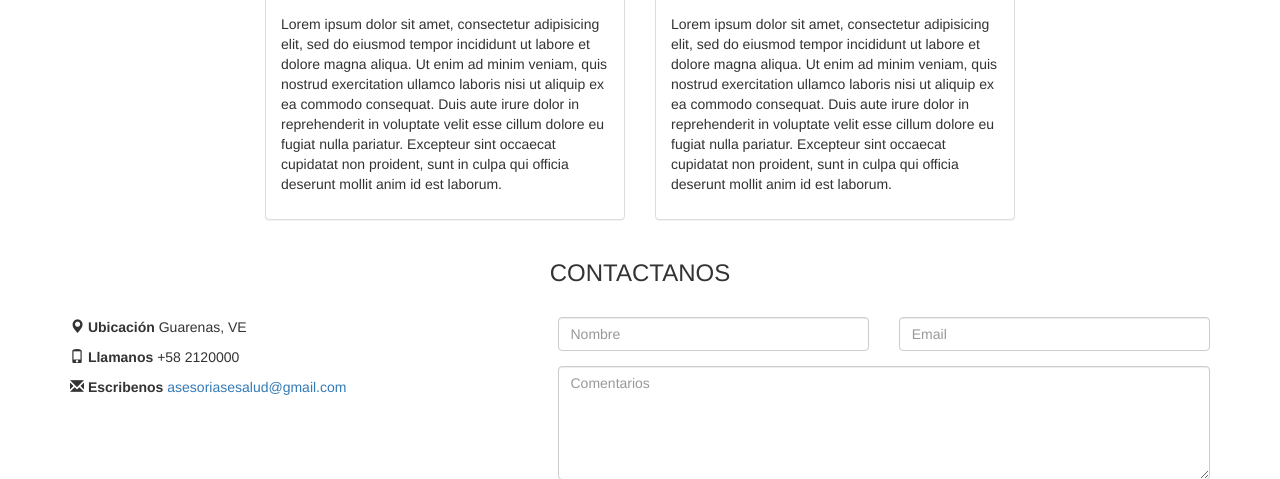
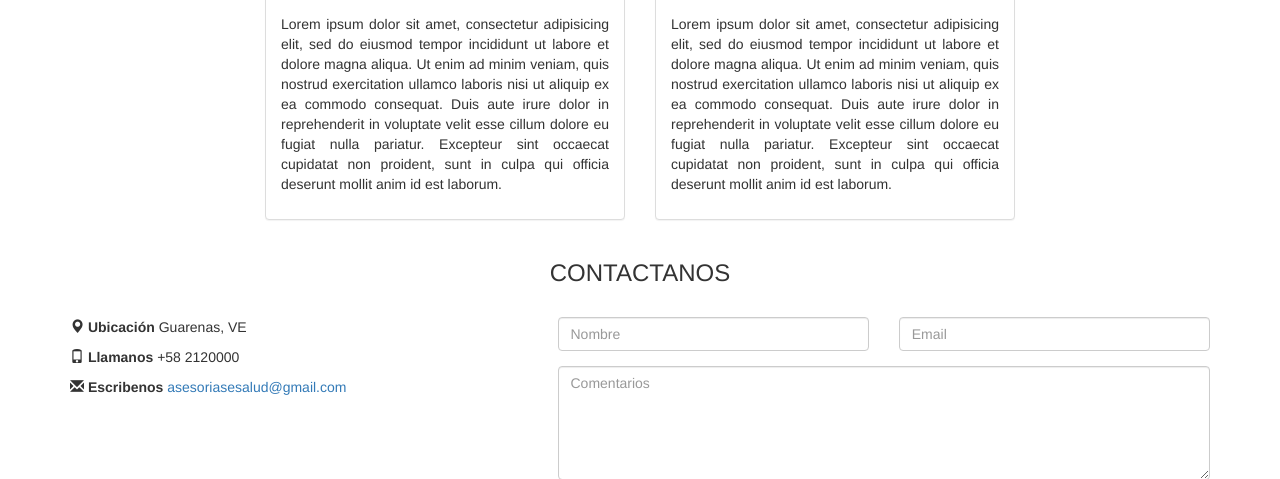
Before and after one commit to jhernandez18p/Asesaludlaboral, a Django app: page /asesorias/ in a window 1280 px wide. Shown: the part 898-1377 px from the top of the page. Run offline with Django 3.2, Linux system fonts and the light colour scheme; some libraries are stand-ins or nearby versions.

Commit message:
asesorias

```diff
--- a/templates/frontend/asesorias.html
+++ b/templates/frontend/asesorias.html
@@ -51,7 +51,7 @@
                                 </a>
                             </div>
 
-                            <div class="panel-body">
+                            <div class="panel-body text-justify">
                                 <p>{{asesoria.description}}</p>
                             </div>
 
```
